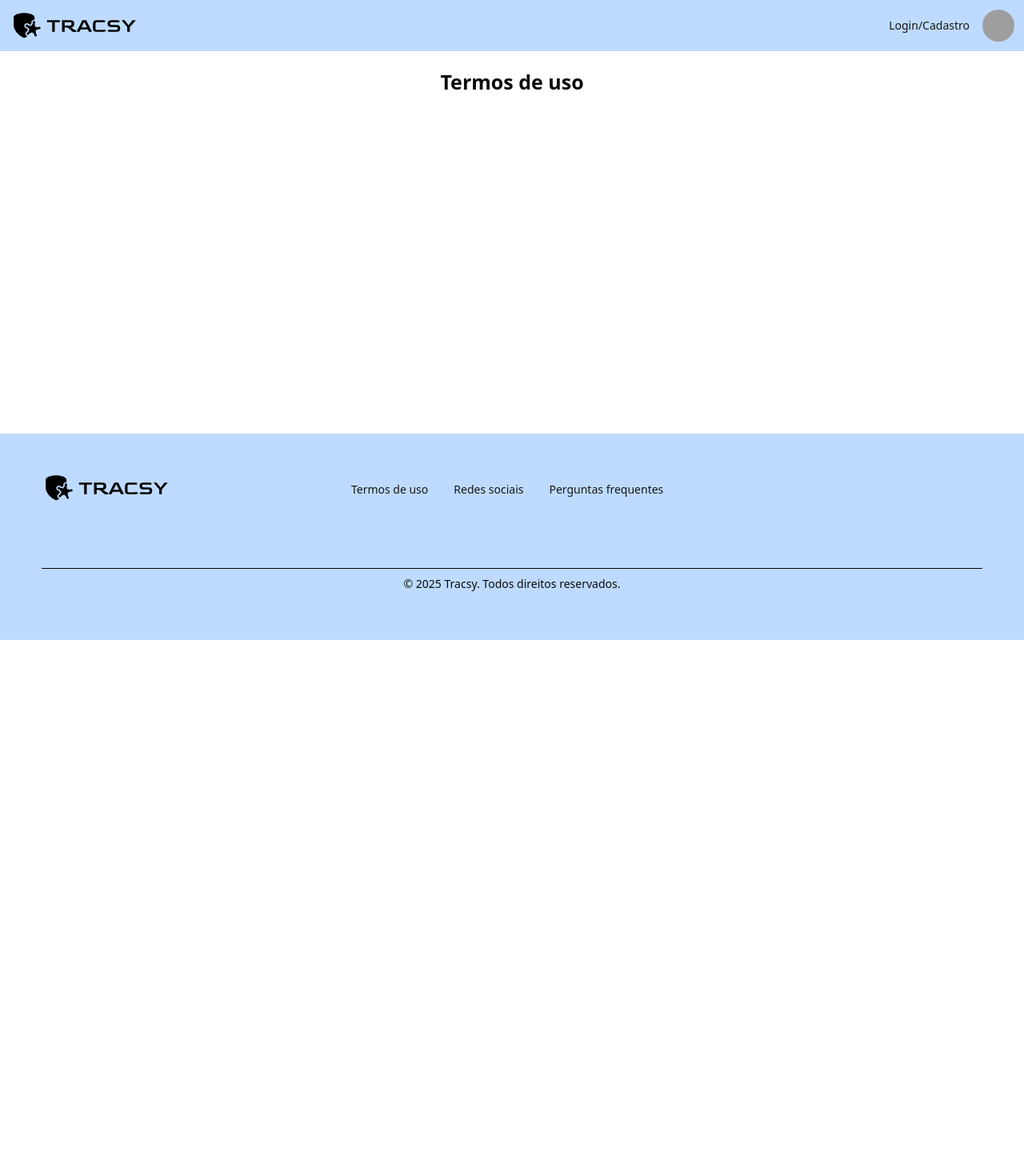
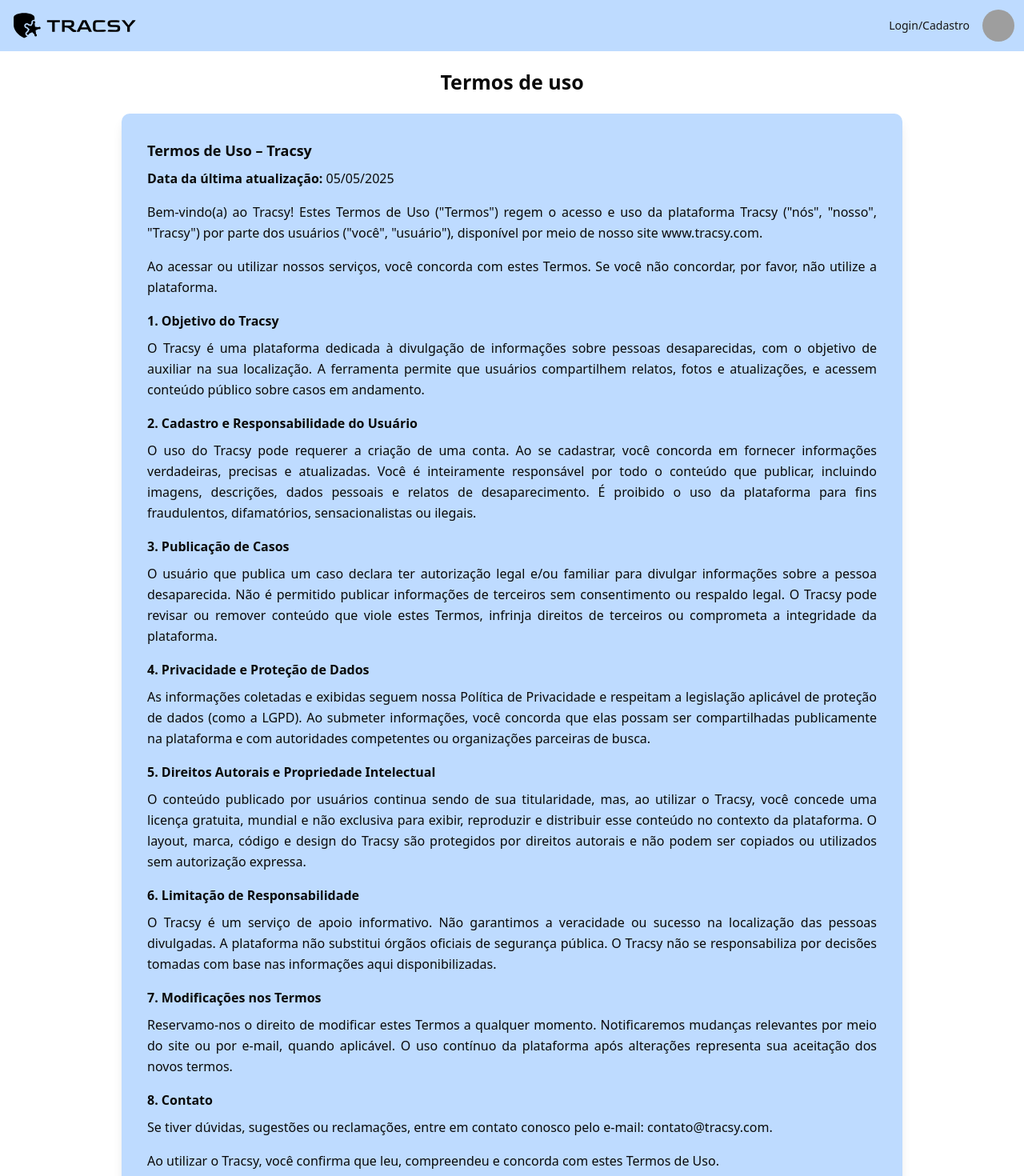
Before and after one commit to LucasBonfimVilela01/Tracsy, a Next.js app in the folder tracsy/: page /termosDeUso in a window 1280 px wide. Shown: the top 1470 px of the page at 80% size. Before the commit the page ends 800 px from the top, so only its background shows below. Built offline with nearby package versions, Linux system fonts and the light colour scheme; grey boxes are pictures that could not be loaded.

Commit message:
alterando design q&a e termos

```diff
--- a/tracsy/src/app/perguntasFrequentes/page.tsx
+++ b/tracsy/src/app/perguntasFrequentes/page.tsx
@@ -3,9 +3,9 @@ import { PageTitle } from "@/components/ui/pageTitle";
 
 function PerguntasFrequentesPage() {
     return (
-        <div className="w-[40%]">
+        <div className="sm:w-full md:w-[90%] lg:w-[80%] xl:w-[60%] 2xl:w-[50%] mx-auto ">
             <PageTitle title="Perguntas frequentes" />
-            <div className="w-full">
+            <div className="w-full p-10  ">
                 <AccordionDinamico
                     dados={[
                         { trigger: "Como cadastro um desaparecido?", content: "Você deve fazer login e clicar em cadastrar desaparecido no nosso header." },
--- a/tracsy/src/app/termosDeUso/page.tsx
+++ b/tracsy/src/app/termosDeUso/page.tsx
@@ -1,12 +1,76 @@
 import { PageTitle } from "@/components/ui/pageTitle";
-
 
 function TermosDeUsoPage() {
     return (
-        <div className="flex flex-col w-[40%]">
+        <div className="flex flex-col w-full max-w-5xl mx-auto px-6">
             <PageTitle title="Termos de uso" />
-            <div className="">
+            <div className="bg-blue-200 rounded-lg shadow-lg p-8 leading-relaxed text-justify">
+                <p className="text-lg font-semibold mb-2">Termos de Uso – Tracsy</p>
 
+                <p className="mb-4">
+                    <strong>Data da última atualização:</strong> 05/05/2025
+                </p>
+
+                <p className="mb-4">
+                    Bem-vindo(a) ao Tracsy! Estes Termos de Uso ("Termos") regem o acesso e uso da plataforma Tracsy
+                    ("nós", "nosso", "Tracsy") por parte dos usuários ("você", "usuário"), disponível por meio de nosso site www.tracsy.com.
+                </p>
+
+                <p className="mb-4">
+                    Ao acessar ou utilizar nossos serviços, você concorda com estes Termos. Se você não concordar, por favor, não utilize a plataforma.
+                </p>
+
+                <p className="mb-2 font-semibold">1. Objetivo do Tracsy</p>
+                <p className="mb-4">
+                    O Tracsy é uma plataforma dedicada à divulgação de informações sobre pessoas desaparecidas, com o objetivo de auxiliar na sua localização. A ferramenta permite que usuários compartilhem relatos, fotos e atualizações, e acessem conteúdo público sobre casos em andamento.
+                </p>
+
+                <p className="mb-2 font-semibold">2. Cadastro e Responsabilidade do Usuário</p>
+                <p className="mb-4">
+                    O uso do Tracsy pode requerer a criação de uma conta. Ao se cadastrar, você concorda em fornecer informações verdadeiras, precisas e atualizadas.
+                    Você é inteiramente responsável por todo o conteúdo que publicar, incluindo imagens, descrições, dados pessoais e relatos de desaparecimento.
+                    É proibido o uso da plataforma para fins fraudulentos, difamatórios, sensacionalistas ou ilegais.
+                </p>
+
+                <p className="mb-2 font-semibold">3. Publicação de Casos</p>
+                <p className="mb-4">
+                    O usuário que publica um caso declara ter autorização legal e/ou familiar para divulgar informações sobre a pessoa desaparecida.
+                    Não é permitido publicar informações de terceiros sem consentimento ou respaldo legal.
+                    O Tracsy pode revisar ou remover conteúdo que viole estes Termos, infrinja direitos de terceiros ou comprometa a integridade da plataforma.
+                </p>
+
+                <p className="mb-2 font-semibold">4. Privacidade e Proteção de Dados</p>
+                <p className="mb-4">
+                    As informações coletadas e exibidas seguem nossa Política de Privacidade e respeitam a legislação aplicável de proteção de dados (como a LGPD).
+                    Ao submeter informações, você concorda que elas possam ser compartilhadas publicamente na plataforma e com autoridades competentes ou organizações parceiras de busca.
+                </p>
+
+                <p className="mb-2 font-semibold">5. Direitos Autorais e Propriedade Intelectual</p>
+                <p className="mb-4">
+                    O conteúdo publicado por usuários continua sendo de sua titularidade, mas, ao utilizar o Tracsy, você concede uma licença gratuita, mundial e não exclusiva para exibir, reproduzir e distribuir esse conteúdo no contexto da plataforma.
+                    O layout, marca, código e design do Tracsy são protegidos por direitos autorais e não podem ser copiados ou utilizados sem autorização expressa.
+                </p>
+
+                <p className="mb-2 font-semibold">6. Limitação de Responsabilidade</p>
+                <p className="mb-4">
+                    O Tracsy é um serviço de apoio informativo. Não garantimos a veracidade ou sucesso na localização das pessoas divulgadas.
+                    A plataforma não substitui órgãos oficiais de segurança pública.
+                    O Tracsy não se responsabiliza por decisões tomadas com base nas informações aqui disponibilizadas.
+                </p>
+
+                <p className="mb-2 font-semibold">7. Modificações nos Termos</p>
+                <p className="mb-4">
+                    Reservamo-nos o direito de modificar estes Termos a qualquer momento. Notificaremos mudanças relevantes por meio do site ou por e-mail, quando aplicável. O uso contínuo da plataforma após alterações representa sua aceitação dos novos termos.
+                </p>
+
+                <p className="mb-2 font-semibold">8. Contato</p>
+                <p className="mb-4">
+                    Se tiver dúvidas, sugestões ou reclamações, entre em contato conosco pelo e-mail: contato@tracsy.com.
+                </p>
+
+                <p>
+                    Ao utilizar o Tracsy, você confirma que leu, compreendeu e concorda com estes Termos de Uso.
+                </p>
             </div>
         </div>
     );
```
Also changed, not shown: 1 other file (tests, documents, lock files or other folders).
